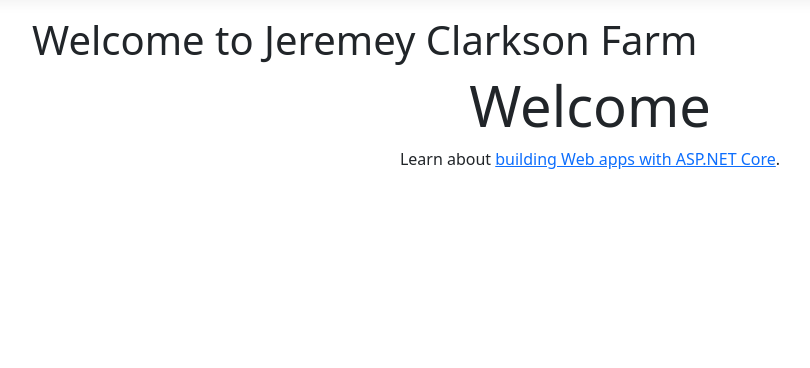
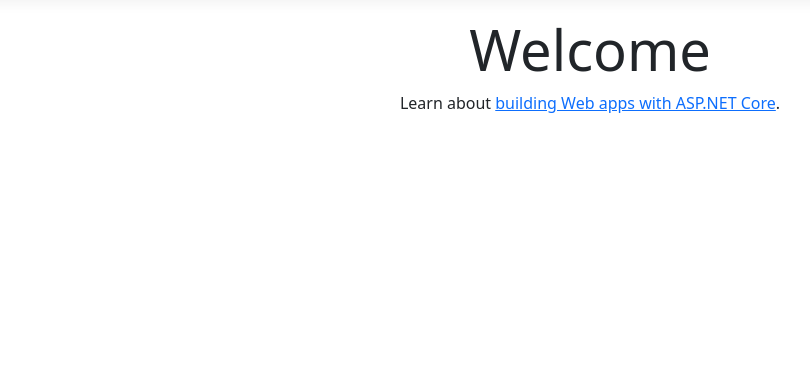
Before and after one commit to p-rajabi/MyFarm, an ASP.NET Core app: page / in a window 1280 px wide. Shown: the part 57-425 px from the top of the page, without its empty margins (50-860 px from the left). Run offline with ASP.NET Core 8, Linux system fonts and the light colour scheme; style sheets or scripts are compiled from the project's sources.

Commit message:
Deleted the welcome message

```diff
--- a/JeremeyFarm/JeremeyFarm/Views/Home/Index.cshtml
+++ b/JeremeyFarm/JeremeyFarm/Views/Home/Index.cshtml
@@ -1,7 +1,6 @@
 @{
     ViewData["Title"] = "Home Page";
 }
-<h1>Welcome to Jeremey Clarkson Farm</h1>
 <div class="text-center">
     <h1 class="display-4">Welcome</h1>
     <p>Learn about <a href="https://learn.microsoft.com/aspnet/core">building Web apps with ASP.NET Core</a>.</p>
```
